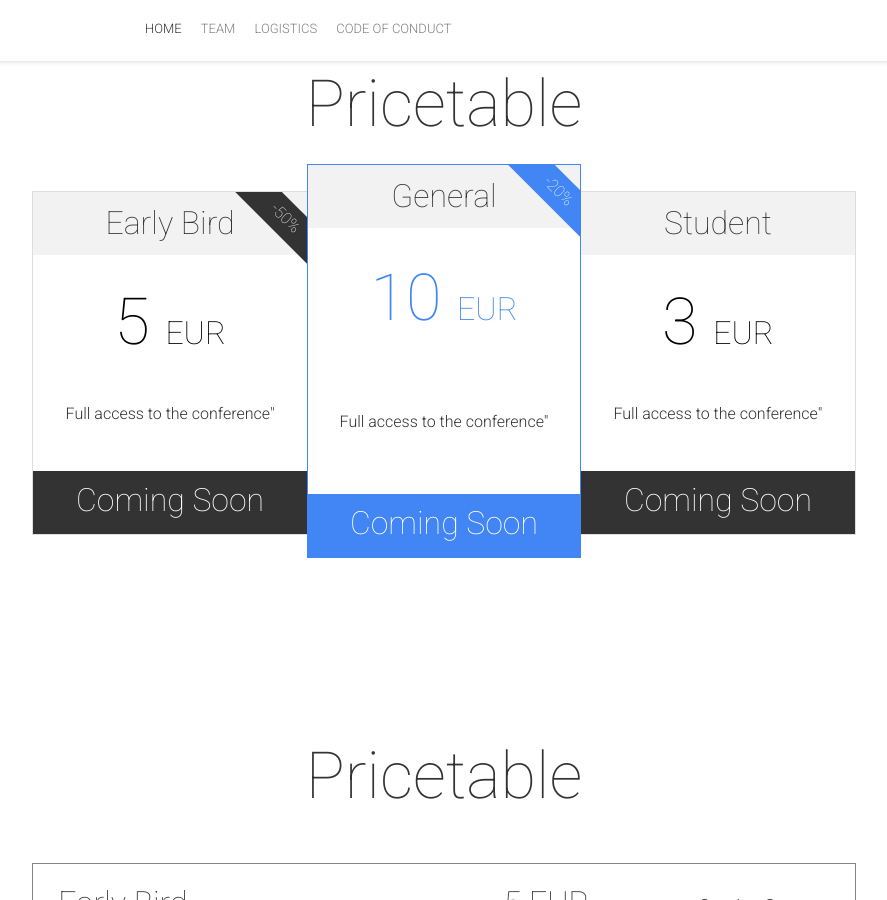
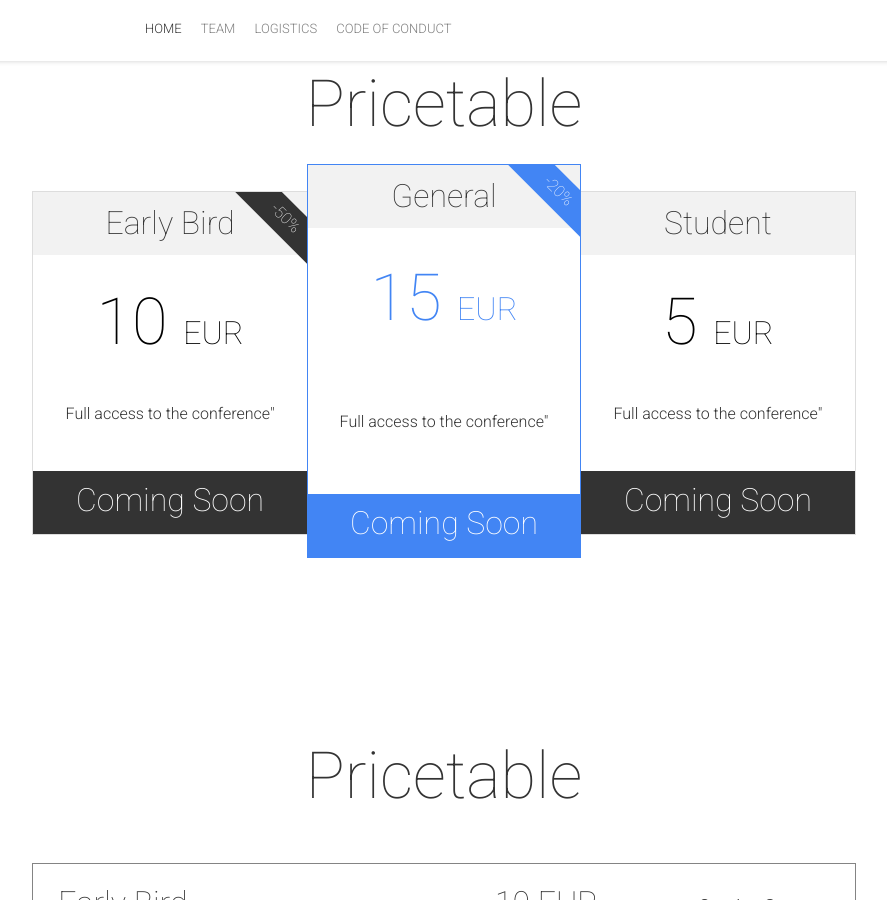
Before and after one commit to GDGMalaga/BiznagaFest-22, a Jekyll site: the page built from index.html, in a window 1280 px wide and 900 px high, scrolled down 4279 px. Shown: the whole window, without its empty margins (196-1083 px from the left). Built offline with Jekyll 4.4.1, drawn with Linux system fonts in a browser that asks for light colours; nearby versions of some CDN libraries; comment, search, counter and statistics services are not loaded; some of the changed text lies outside the part shown.

Commit message:
feat(_config.yml): change ticket price

```diff
--- a/_config.yml
+++ b/_config.yml
@@ -137,7 +137,7 @@ ticketsInfo: "Tickets grant access to all conference sections, coffee brakes, lu
 ticketsOffers:
  -
   name: "Early Bird"
-  price: "5"
+  price: "10"
   priceCurrency: "EUR"
   ticketsNumber: "150"
   ribbon: "-50%"
@@ -150,7 +150,7 @@ ticketsOffers:
   soldOutText: "Coming Soon"
  -
   name: "General"
-  price: "10"
+  price: "15"
   priceCurrency: "EUR"
   ticketsNumber: "100"
   ribbon: "-20%"
@@ -165,7 +165,7 @@ ticketsOffers:
   soldOutText: "Coming Soon"
  -
   name: "Student"
-  price: "3"
+  price: "5"
   priceCurrency: "EUR"
   ticketsNumber: "50"
   buyButtonLink: "http://dfua.ticketforevent.com/"
```
